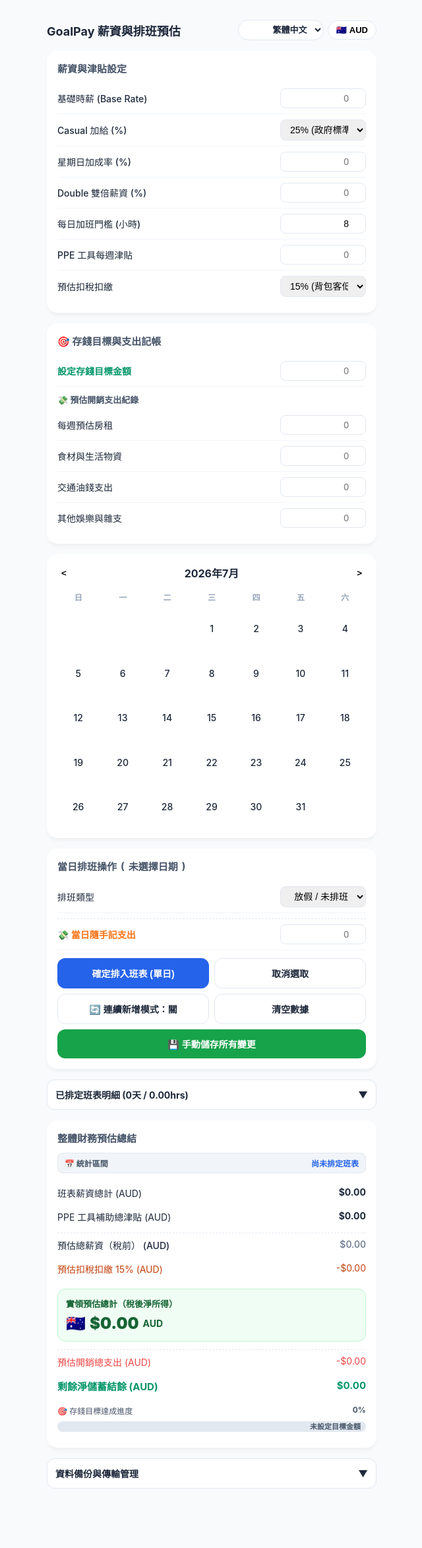
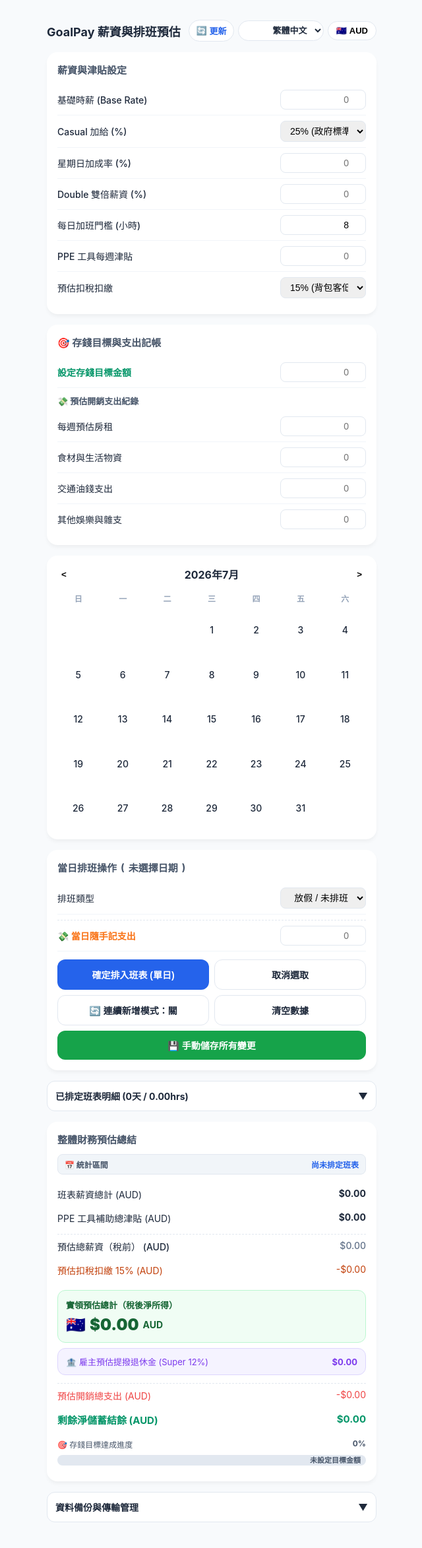
Before and after one commit to John199812/my-salary, a plain HTML site: page index.html in a window 1280 px wide. Shown: the whole page at 66% size, without its empty margins (319-959 px from the left). Drawn offline with Linux system fonts and the light colour scheme.

Commit message:
Update index.html

```diff
--- a/index.html
+++ b/index.html
@@ -22,6 +22,7 @@
             --green-border: #bbf7d0;
             --orange: #f97316;
             --red: #ef4444;
+            --purple: #7c3aed;
         }
         * {
             -webkit-tap-highlight-color: transparent;
@@ -40,6 +41,14 @@
         h1 { font-size: 18px; margin: 0; }
 
         .header-controls { display: flex; align-items: center; gap: 6px; }
+
+        .refresh-btn {
+            background: #ffffff; border: 1px solid var(--border); padding: 6px 10px;
+            border-radius: 20px; font-weight: bold; font-size: 13px; cursor: pointer;
+            display: flex; align-items: center; gap: 4px; color: var(--primary);
+            transition: background-color 0.2s;
+        }
+        .refresh-btn:active { background-color: #e0e7ff; }
 
         .lang-select {
             background: #ffffff; border: 1px solid var(--border); padding: 6px 8px;
@@ -97,6 +106,8 @@
         .net-pay-title { font-size: 13px; font-weight: bold; margin-bottom: 6px; }
         .net-pay-amount { font-size: 24px; font-weight: 900; display: flex; align-items: center; gap: 6px; }
 
+        .super-box { background: #f5f3ff; border: 1px solid #ddd6fe; border-radius: 12px; padding: 10px 12px; margin-top: 8px; color: var(--purple); font-size: 13px; display: flex; justify-content: space-between; align-items: center; }
+
         .accordion-header { display: flex; justify-content: space-between; align-items: center; padding: 12px; background: #fff; border: 1px solid var(--border); border-radius: 12px; cursor: pointer; font-weight: bold; font-size: 14px; }
         .accordion-content { display: none; padding: 12px; background: #fff; border: 1px solid var(--border); border-top: none; border-bottom-left-radius: 12px; border-bottom-right-radius: 12px; }
         textarea { width: 100%; height: 80px; border: 1px solid var(--border); border-radius: 8px; padding: 8px; box-sizing: border-box; font-size: 12px; margin-bottom: 8px; }
@@ -114,6 +125,11 @@
     <div class="header">
         <h1 data-i18n="appTitle">GoalPay 薪資與排班預估</h1>
         <div class="header-controls">
+            <!-- 🔄 強制檢查更新按鈕 -->
+            <button class="refresh-btn" onclick="forceRefreshApp()" title="檢查並重新載入最新版本">
+                🔄 <span data-i18n="btnUpdate">更新</span>
+            </button>
+
             <select id="lang-select" class="lang-select" onchange="changeLanguage(this.value)">
                 <option value="zh">繁體中文</option>
                 <option value="en">English</option>
@@ -303,6 +319,12 @@
             </div>
         </div>
 
+        <!-- ➕ 新增：預估 Super 退休金提撥金專區 -->
+        <div class="super-box">
+            <span>🏦 <span data-i18n="lblSuperTitle">雇主預估提撥退休金 (Super 12%)</span></span>
+            <strong id="summary-super">$0.00</strong>
+        </div>
+
         <div class="summary-row" style="color: var(--red); margin-top: 12px; border-top: 1px dashed var(--border); padding-top: 8px;">
             <span><span data-i18n="lblTotalExp">預估開銷總支出</span> (<span class="curr-txt">AUD</span>)</span>
             <span id="summary-total-expenses">-$0.00</span>
@@ -354,6 +376,7 @@
     const translations = {
         zh: {
             appTitle: "GoalPay 薪資與排班預估",
+            btnUpdate: "更新",
             secSalary: "薪資與津貼設定",
             lblBaseRate: "基礎時薪 (Base Rate)",
             lblCasual: "Casual 加給 (%)",
@@ -404,6 +427,7 @@
             lblSumGross: "預估總薪資（稅前）",
             lblSumTax: "預估扣稅扣繳",
             lblNetPayTitle: "實領預估總計（稅後淨所得）",
+            lblSuperTitle: "雇主預估提撥退休金 (Super 12%)",
             lblTotalExp: "預估開銷總支出",
             lblRemSavings: "剩餘淨儲蓄結餘",
             lblGoalProgress: "🎯 存錢目標達成進度",
@@ -420,6 +444,7 @@
         },
         en: {
             appTitle: "GoalPay Wage & Shift Estimator",
+            btnUpdate: "Sync",
             secSalary: "Pay & Allowance Settings",
             lblBaseRate: "Base Rate",
             lblCasual: "Casual Loading (%)",
@@ -470,6 +495,7 @@
             lblSumGross: "Gross Pay (Pre-tax)",
             lblSumTax: "Tax Withheld",
             lblNetPayTitle: "Estimated Net Pay (After Tax)",
+            lblSuperTitle: "Est. Employer Superannuation (12%)",
             lblTotalExp: "Total Expenses",
             lblRemSavings: "Net Remaining Savings",
             lblGoalProgress: "🎯 Savings Goal Progress",
@@ -486,6 +512,7 @@
         },
         ja: {
             appTitle: "GoalPay 給與・シフト試算",
+            btnUpdate: "更新",
             secSalary: "給與・手當設定",
             lblBaseRate: "基本時給 (Base Rate)",
             lblCasual: "Casual 手當 (%)",
@@ -536,6 +563,7 @@
             lblSumGross: "總支給額（額面）",
             lblSumTax: "控除稅額（預想）",
             lblNetPayTitle: "手取り額預想（稅後）",
+            lblSuperTitle: "預想積立年金 (Super 12%)",
             lblTotalExp: "支出總額預想",
             lblRemSavings: "殘高・貯金可能額",
             lblGoalProgress: "🎯 貯金目標達成度",
@@ -552,6 +580,7 @@
         },
         ko: {
             appTitle: "GoalPay 급여 및 근무 시뮬레이터",
+            btnUpdate: "업데이트",
             secSalary: "시급 및 수당 설정",
             lblBaseRate: "기본 시급 (Base Rate)",
             lblCasual: "Casual 가산율 (%)",
@@ -602,6 +631,7 @@
             lblSumGross: "총 세전 급여",
             lblSumTax: "예상 원천징수 세금",
             lblNetPayTitle: "예상 실수령액 (세후)",
+            lblSuperTitle: "고용주 연금 적립금 (Super 12%)",
             lblTotalExp: "예상 총지출",
             lblRemSavings: "최종 순저축 잔액",
             lblGoalProgress: "🎯 저축 목표 달성률",
@@ -637,6 +667,19 @@
         applyLanguage();
         renderCalendar();
         deselectDate();
+    }
+
+    // 🔄 強制刷新網頁邏輯 (加上時間戳記繞過快取)
+    function forceRefreshApp() {
+        const msgs = {
+            zh: "正在獲取最新版本並重新載入...",
+            en: "Fetching latest version and reloading...",
+            ja: "最新バージョンを取得して再読み込み中...",
+            ko: "최신 버전을 불러와 새로고침 중..."
+        };
+        alert(msgs[currentLang] || msgs.zh);
+        const baseUrl = window.location.href.split('?')[0];
+        window.location.href = `${baseUrl}?v=${new Date().getTime()}`;
     }
 
     function changeLanguage(lang) {
@@ -990,6 +1033,10 @@
         const gross = totalWage + totalPpe;
         const tax = gross * (taxRate / 100);
         const net = gross - tax;
+
+        // ➕ 計算 Super (以毛薪的 12% 計算)
+        const superAmount = totalWage * 0.12;
+
         const finalSavings = net - totalExpenses;
 
         document.getElementById('summary-wage-subtotal').innerText = formatMoney(totalWage);
@@ -997,6 +1044,9 @@
         document.getElementById('summary-gross').innerText = formatMoney(gross);
         document.getElementById('summary-tax').innerText = '-' + formatMoney(tax);
         document.getElementById('summary-net').innerText = formatMoney(net);
+
+        // 顯示 Super 金額
+        document.getElementById('summary-super').innerText = formatMoney(superAmount);
 
         document.getElementById('summary-total-expenses').innerText = '-' + formatMoney(totalExpenses);
         document.getElementById('summary-savings-remains').innerText = formatMoney(finalSavings);
```
